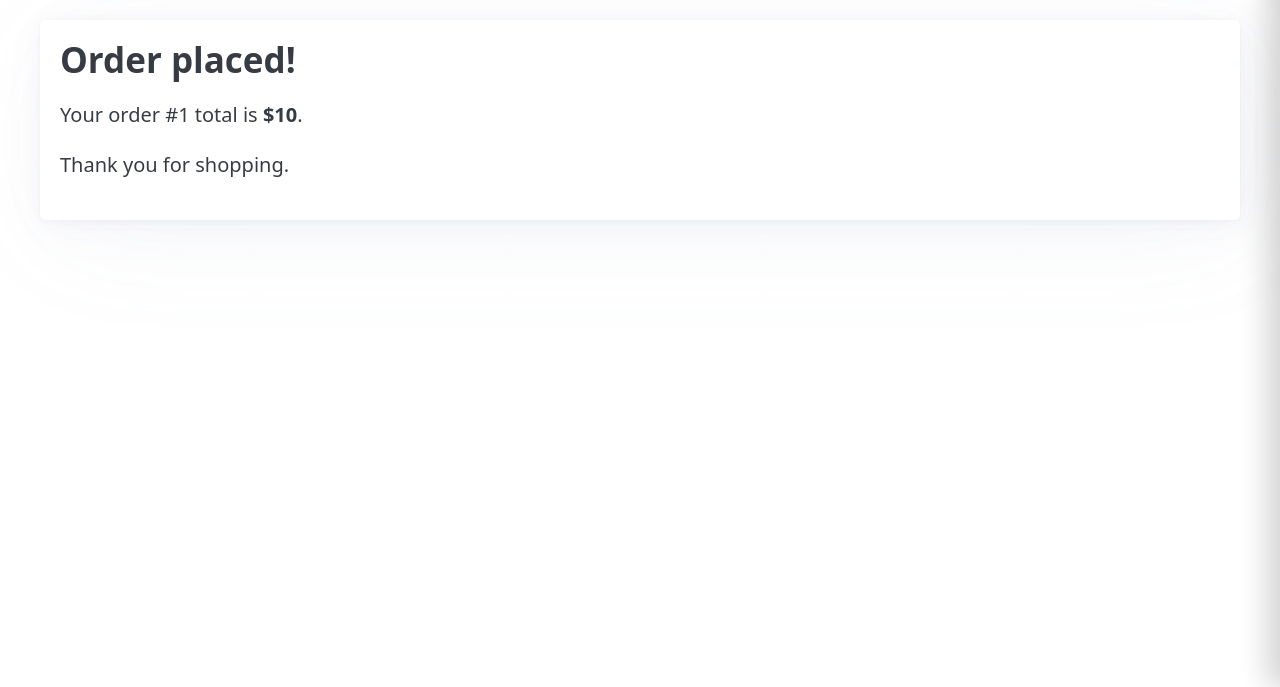
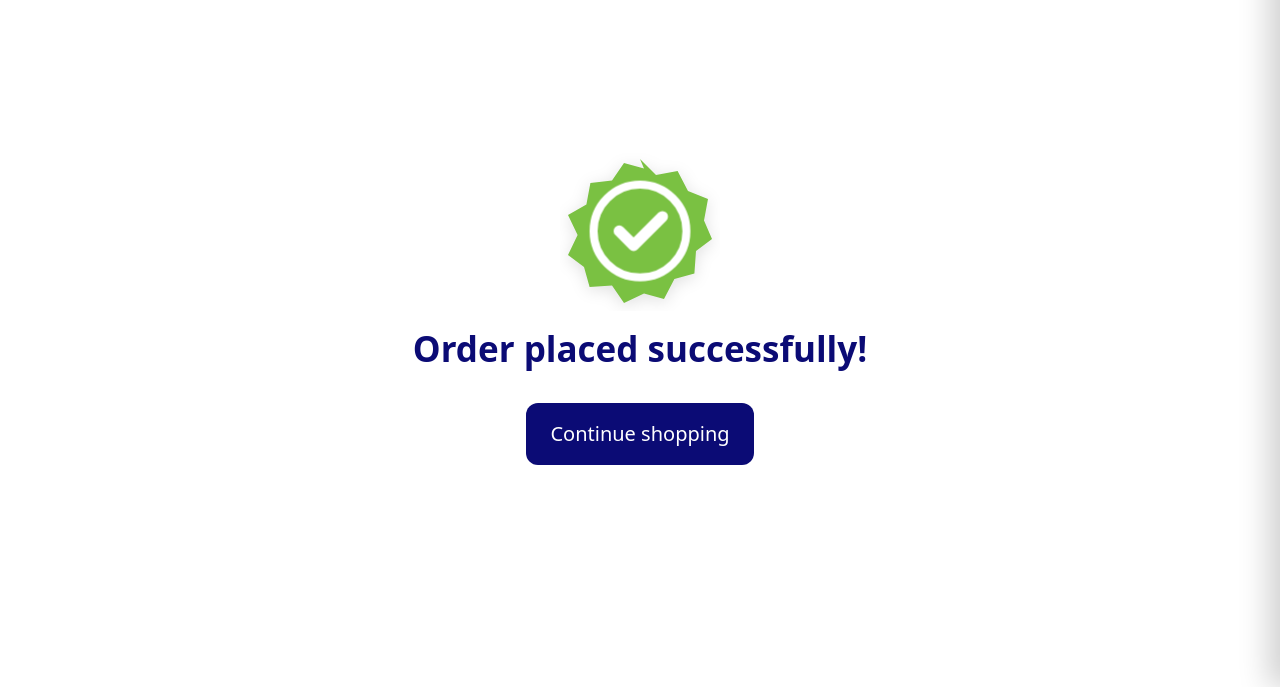
Before and after one commit to Satwik-Pamulaparthy/ShopSphere, a Django app: template eshop/store/templates/store/checkout_success.html in a window 1280 px wide. Shown: the part 113-800 px from the top of the page. Run offline with Django 5.2, Linux system fonts and the light colour scheme; the template is opened without the code that fills it: most values are stand-ins (such as "Sample title", 1, 10 or a date in 2020); some libraries are stand-ins or nearby versions.

Commit message:
new Final

```diff
--- a/eshop/store/templates/store/checkout_success.html
+++ b/eshop/store/templates/store/checkout_success.html
@@ -1,8 +1,49 @@
-{% extends 'store/base.html' %}
+{% extends "store/base.html" %}
 {% block content %}
-<article>
-  <h2>Order placed!</h2>
-  <p>Your order #{{ order.id }} total is <strong>${{ order.total }}</strong>.</p>
-  <p>Thank you for shopping.</p>
-</article>
+<div class="success-wrap">
+  <!-- Starburst badge + circle + check -->
+  <svg class="badge" viewBox="0 0 200 200" aria-hidden="true">
+    <!-- Starburst (12 points) -->
+    <polygon class="burst"
+      points="100,10 120,30 147,25 160,50 185,60 180,87 190,110 170,125 168,153 143,160
+              130,185 105,178 80,190 65,168 37,170 30,145 10,130 22,105 10,80 33,67 38,40
+              65,37 80,15 105,22"
+    />
+    <!-- Inner green circle -->
+    <circle class="ring" cx="100" cy="100" r="58" fill="none"/>
+    <!-- White check mark -->
+    <path class="tick" d="M74 100 l18 18 L128 82" fill="none"/>
+  </svg>
+
+  <h2>Order placed successfully!</h2>
+  <a href="{% url 'store:product_list' %}" class="btn">Continue shopping</a>
+</div>
+
+<style>
+  .success-wrap{
+    min-height:72vh; display:flex; flex-direction:column; align-items:center; justify-content:center;
+    text-align:center; background:#fff;
+  }
+  .badge{ width:160px; height:160px; display:block; }
+
+  /* Colors to match your sample */
+  .burst{ fill:#7AC142; transform-origin:50% 50%; animation:pop .5s ease-out .35s both; }
+  .ring{ stroke:#ffffff; stroke-width:10; stroke-linecap:round; stroke-dasharray:365; stroke-dashoffset:365;
+         animation:draw .7s ease .15s forwards; }
+  .tick{ stroke:#ffffff; stroke-width:14; stroke-linecap:round; stroke-linejoin:round;
+         stroke-dasharray:120; stroke-dashoffset:120; animation:draw .45s ease .55s forwards; }
+
+  @keyframes draw { to { stroke-dashoffset: 0; } }
+  @keyframes pop {
+    0%   { transform:scale(.6); filter:drop-shadow(0 0 0 rgba(0,0,0,0)); }
+    60%  { transform:scale(1.08); filter:drop-shadow(0 6px 16px rgba(0,0,0,.18)); }
+    100% { transform:scale(1);    filter:drop-shadow(0 4px 10px rgba(0,0,0,.12)); }
+  }
+
+  h2{ margin-top:18px; color:#0b0b75; font-weight:700; }
+  .btn{
+    margin-top:14px; display:inline-block; background:#0b0b75; color:#fff; text-decoration:none;
+    padding:.8rem 1.2rem; border-radius:.6rem;
+  }
+</style>
 {% endblock %}
--- a/eshop/wsgi.py
+++ b/eshop/wsgi.py
@@ -1,5 +1,6 @@
 import os
 from django.core.wsgi import get_wsgi_application
 
-os.environ.setdefault('DJANGO_SETTINGS_MODULE', 'eshop.settings')
+os.environ.setdefault("DJANGO_SETTINGS_MODULE", "eshop.settings")
+
 application = get_wsgi_application()
```
Also changed, not shown: db.sqlite3.
